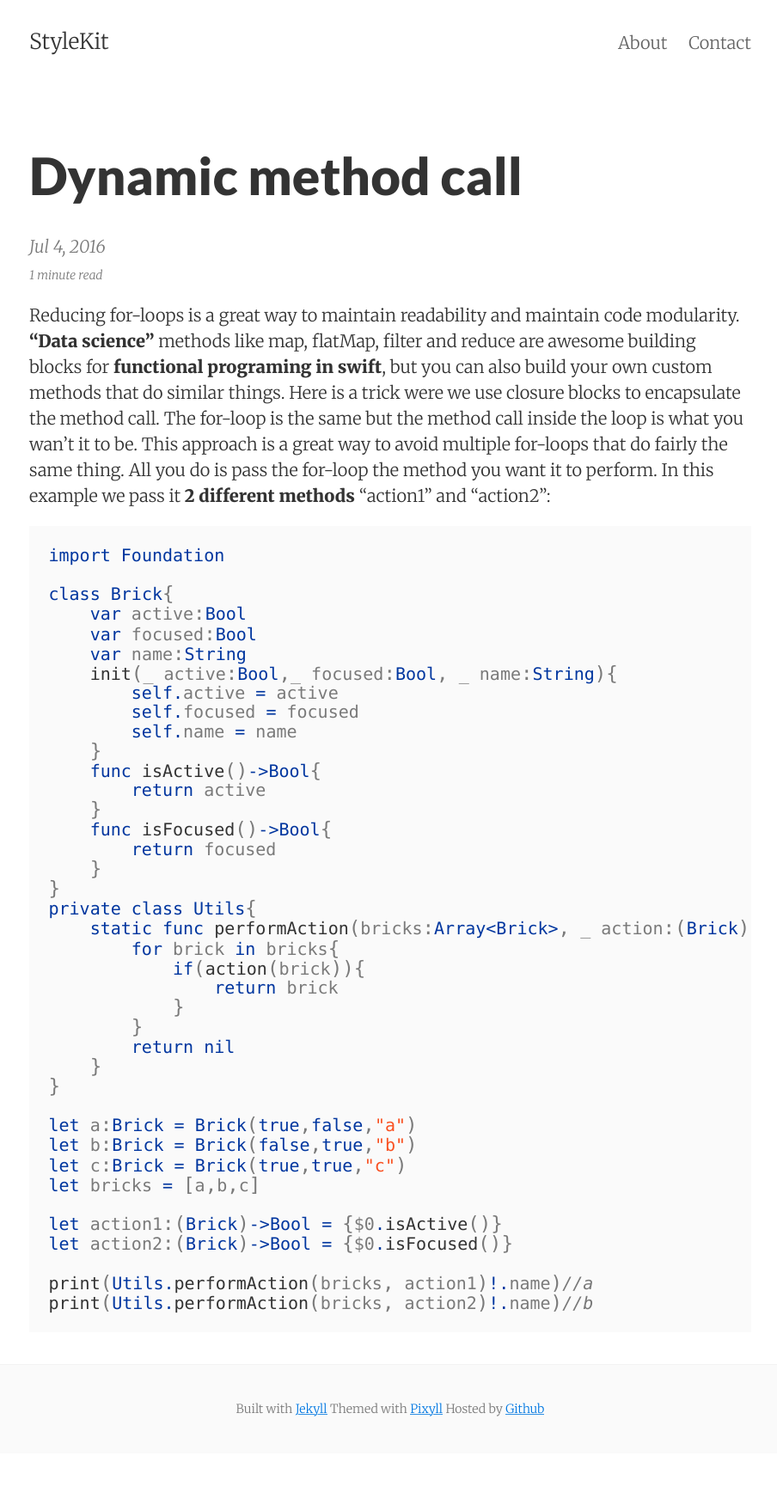
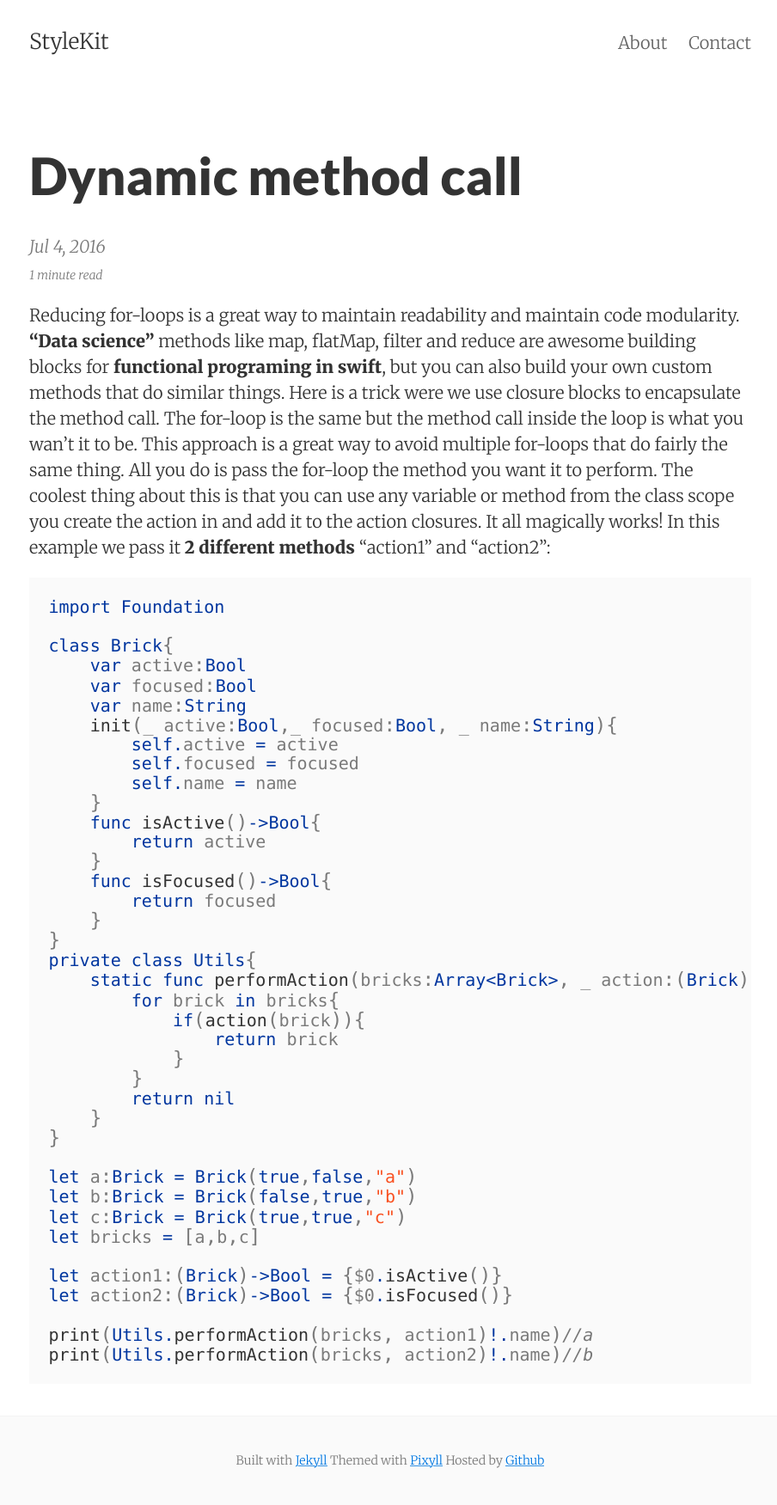
Before and after one commit to stylekit/stylekit.github.io, a Jekyll site: the page built from _posts/2016-07-04-Dynamic-method-call.md, in a window 1280 px wide. Shown: the whole page at 86% size, without its empty margins (186-1090 px from the left). Built offline with Jekyll 4.4.1, drawn with Linux system fonts in a browser that asks for light colours; nearby versions of some CDN libraries; comment, search, counter and statistics services are not loaded; before the commit the page ends 1691 px from its top, so only the background shows below that.

Commit message:
Files modified: 1


Modified 1 file:
_posts/2016-07-04-Dynamic-method-call.md

````diff
--- a/_posts/2016-07-04-Dynamic-method-call.md
+++ b/_posts/2016-07-04-Dynamic-method-call.md
@@ -1,4 +1,4 @@
-Reducing for-loops is a great way to maintain readability and maintain code modularity. **"Data science"** methods like map, flatMap, filter and reduce are awesome building blocks for **functional programing in swift**, but you can also build your own custom methods that do similar things. <!--more--> Here is a trick were we use closure blocks to encapsulate the method call. The for-loop is the same but the method call inside the loop is what you wan't it to be. This approach is a great way to avoid multiple for-loops that do fairly the same thing. All you do is pass the for-loop the method you want it to perform. In this example we pass it **2 different methods** "action1" and "action2":
+Reducing for-loops is a great way to maintain readability and maintain code modularity. **"Data science"** methods like map, flatMap, filter and reduce are awesome building blocks for **functional programing in swift**, but you can also build your own custom methods that do similar things. <!--more--> Here is a trick were we use closure blocks to encapsulate the method call. The for-loop is the same but the method call inside the loop is what you wan't it to be. This approach is a great way to avoid multiple for-loops that do fairly the same thing. All you do is pass the for-loop the method you want it to perform. The coolest thing about this is that you can use any variable or method from the class scope you create the action in and add it to the action closures. It all magically works! In this example we pass it **2 different methods** "action1" and "action2":
 
 ```swift
 import Foundation
````
